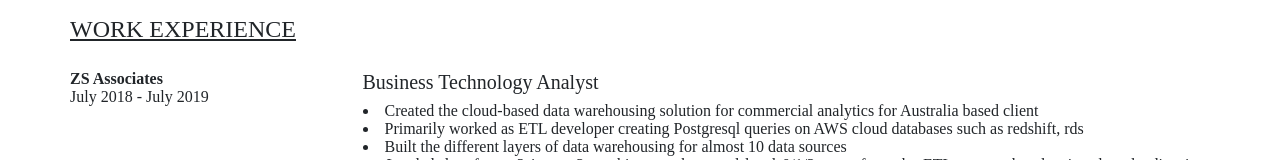
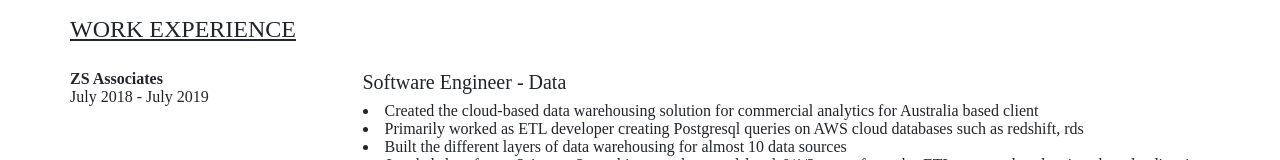
Before and after one commit to shouryapunj/sp-portfolio, a React (Create React App) app: page / in a window 1280 px wide. Shown: the part 2635-2795 px from the top of the page. Built offline with nearby package versions, Linux system fonts and the light colour scheme.

Commit message:
Updated role at Work

```diff
--- a/src/Components/Work.js
+++ b/src/Components/Work.js
@@ -11,7 +11,7 @@ class Work extends Component {
                 <div className="row">
                     <div className="col-sm-3"><strong>ZS Associates</strong><br></br>July 2018 - July 2019</div>
                     <div className="col-sm-9" style={{textAlign: 'justify'}}>
-                        <h5>Business Technology Analyst</h5>
+                        <h5>Software Engineer - Data</h5>
                         <span>
                             <li>Created the cloud-based data warehousing solution for commercial analytics for Australia based client</li>
                             <li>Primarily worked as ETL developer creating Postgresql queries on AWS cloud databases such as redshift, rds</li>
```
